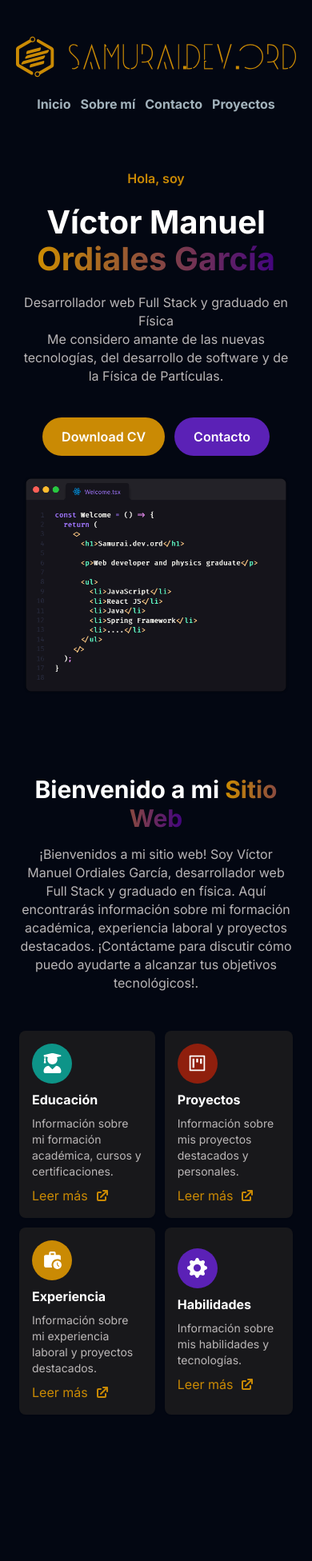
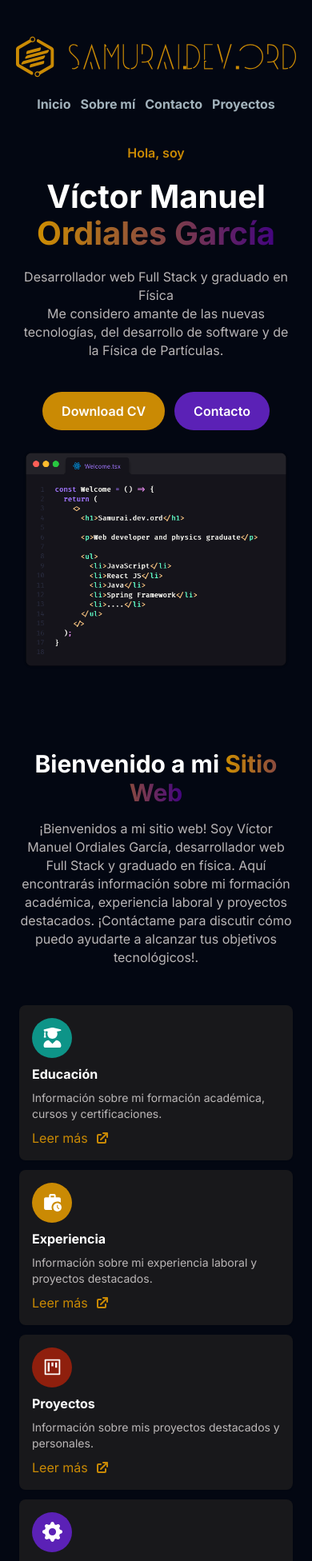
Before and after one commit to samuraiOrDev/01-portfolio, a Next.js app: page / in a window 390 px wide. Shown: the top 1952 px of the page at 80% size. Built offline with nearby package versions, Linux system fonts and the light colour scheme.

Commit message:
End NavBar/HeroSection HomePage - 13:23 - 30-05-2023

```diff
--- a/src/components/HeroSection/HeroSection.tsx
+++ b/src/components/HeroSection/HeroSection.tsx
@@ -4,7 +4,7 @@ import { HeroSectionImage } from './HeroSectionImage'
 
 export const HeroSection = () => {
   return (
-    <div className='flex justify-center items-center sm:px-16 px-6 sm:pb-16 xs:pb-8 pb-12 sm:pt-6 pt-28 hero-section-height overflow-x-hidden' id='hero-section'>
+    <div className='flex justify-center items-center sm:px-16 px-6 sm:pb-16 xs:pb-8 pb-12 lg:pt-6 pt-[80px] hero-section-height overflow-x-hidden' id='hero-section'>
       <div className='flex justify-center items-center xl:max-w-[1280px] w-full pt-[100px] lg:flex-row flex-col mx-auto gap-5'>
         <HeroSectionText />
         <HeroSectionImage />
--- a/src/components/HeroSection/HeroSectionText.tsx
+++ b/src/components/HeroSection/HeroSectionText.tsx
@@ -19,18 +19,18 @@ export const HeroSectionText: FC = () => {
   const [ref, controls] = useAnimate(animateHeroBanner,animateHeroSectionLeftInitialState);
   return (
     <motion.div
-      className="flex flex-1 flex-col justify-center sm:items-start items-center"
+      className="flex flex-1 flex-col justify-center lg:items-start items-center"
       initial={animateHeroSectionLeftInitialState}
       animate={controls as AnimationControls}
       ref={ref as RefUseAnimate["ref"]}
     >
-      <p className="sm:text-[20px] text-[16px] sm:leading-[27px] leading-[23px] font-semibold text-yellow-600 mb-5">
+      <p className="sm:text-[20px] text-[16px] lg:leading-[27px] leading-[23px] font-semibold text-yellow-600 mb-5">
         {supTitle}
       </p>
-      <h1 className="text-white font-bold md:text-[64px] md:leading-[70px] leading-[46px] text-[40px]  tracking-[-0.5%] sm:text-left text-center">
+      <h1 className="text-white font-bold lg:text-[64px] lg:leading-[70px] leading-[46px] text-[40px]  tracking-[-0.5%] lg:text-left text-center">
         {title} <span className="text-gradient-h1">{subTitle}</span>
       </h1>
-      <p className="sm:text-[20px] text-[16px] sm:leading-[27px] leading-[23px] mt-5 mb-10 font-normal text-[#d1cccce2] sm:text-left text-center">
+      <p className="sm:text-[20px] text-[16px] lg:leading-[27px] leading-[23px] mt-5 mb-10 font-normal text-[#d1cccce2] lg:text-left text-center">
         {descriptionSup} <br /> {descriptionSub}
       </p>
       <div className="flex flex-row justify-start items-center gap-3">
--- a/src/components/MainSection/MainSectionContent.tsx
+++ b/src/components/MainSection/MainSectionContent.tsx
@@ -19,7 +19,7 @@ export const MainSectionContent: FC<Props> = () => {
   );
   return (
     <motion.div
-      className="flex items-center justify-center xl:max-w-[1024px] w-full mt-12 mx-auto flex-wrap sm:border-dashed sm:border-yellow-600 sm:border-4 rounded-md sm:h-[500px] h-auto relative"
+      className="flex items-center justify-center xl:max-w-[1024px] w-full mt-12 mx-auto flex-wrap lg:border-dashed lg:border-yellow-600 lg:border-4 rounded-md lg:h-[500px] h-auto relative"
       ref={ref as RefUseAnimate["ref"]}
       animate={controls as AnimationControls}
       initial={animateMainSectionInitialStateContent}
@@ -29,7 +29,7 @@ export const MainSectionContent: FC<Props> = () => {
       <ElementBorder bottom left />
       <ElementBorder bottom right />
       {/* <div className="flex items-center justify-center flex-wrap sm:flex-row flex-col xl:max-w-[900px] w-full gap-3 mx-auto"> */}
-      <div className="grid grid-rows-2 grid-flow-col xl:max-w-[720px] w-full gap-3 mx-auto">
+      <div className="grid sm:grid-rows-2 grid-rows-1 sm:grid-flow-col xl:max-w-[720px] w-full gap-3 mx-auto">
         {cardsMainSection.map((card, index) => (
           <MainCardItem
             key={index}
--- a/src/components/ui/ElementBorder.tsx
+++ b/src/components/ui/ElementBorder.tsx
@@ -16,10 +16,10 @@ export const ElementBorder:FC<Props> = ({
   const color = colorViolet ? '#5b21b6' : '#ca8a04';
   return (
     <>
-        {(left && top) && <div className='absolute h-[30px] w-[30px] left-[-20px] top-[-20px] rounded-xl sm:block hidden' style={{backgroundColor: color}}></div>}
-        {(right && top) && <div className='absolute  h-[30px] w-[30px] right-[-20px] top-[-20px] rounded-xl sm:block hidden' style={{backgroundColor: color}}></div>}
-        {(left && bottom) && <div className='absolute  h-[30px] w-[30px] left-[-20px] bottom-[-20px] rounded-xl sm:block hidden' style={{backgroundColor: color}}></div>}
-        {(right && bottom) && <div className='absolute  h-[30px] w-[30px] right-[-20px] bottom-[-20px] rounded-xl sm:block hidden' style={{backgroundColor: color}}></div>}
+        {(left && top) && <div className='absolute h-[30px] w-[30px] left-[-20px] top-[-20px] rounded-xl lg:block hidden' style={{backgroundColor: color}}></div>}
+        {(right && top) && <div className='absolute  h-[30px] w-[30px] right-[-20px] top-[-20px] rounded-xl lg:block hidden' style={{backgroundColor: color}}></div>}
+        {(left && bottom) && <div className='absolute  h-[30px] w-[30px] left-[-20px] bottom-[-20px] rounded-xl lg:block hidden' style={{backgroundColor: color}}></div>}
+        {(right && bottom) && <div className='absolute  h-[30px] w-[30px] right-[-20px] bottom-[-20px] rounded-xl lg:block hidden' style={{backgroundColor: color}}></div>}
 
     </>
   )
--- a/src/styles/HeroSection.css
+++ b/src/styles/HeroSection.css
@@ -1,6 +1,6 @@
-.hero-section-height {
+/* .hero-section-height {
   height: auto;
-}
+} */
 @media screen and (min-width: 1024px) {
   .hero-section-height {
     height: calc(100vh - 80px);
```
